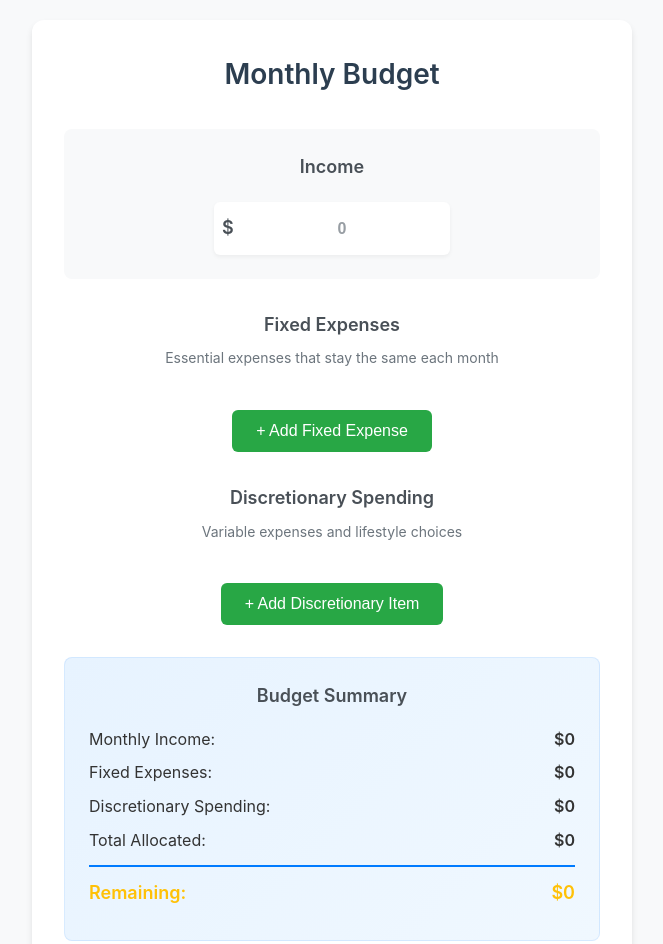
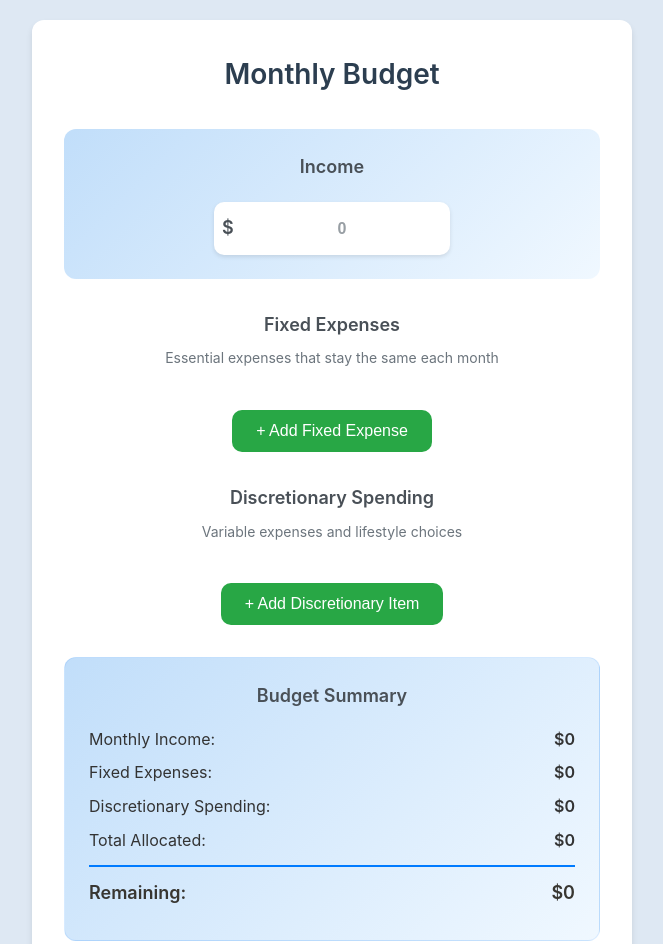
Before and after one commit to bryansbizaar/budget-app, a plain HTML site: page index.html in a window 1280 px wide. Shown: the top 944 px of the page, without its empty margins (308-971 px from the left). Drawn offline with Linux system fonts and the light colour scheme.

Commit message:
Adjusted styling

```diff
--- a/styles.css
+++ b/styles.css
@@ -3,15 +3,15 @@
   --primary-color: #007bff;
   --success-color: #28a745;
   --danger-color: #dc3545;
-  --warning-color: #ffc107;
-  --light-bg: #f8f9fa;
+  --warning-color: #383631;
+  --light-bg: #dee8f3;
   --border-color: #e9ecef;
   --text-primary: #333;
   --text-secondary: #495057;
   --text-muted: #6c757d;
   --transition: 0.2s ease;
-  --border-radius: 6px;
-  --border-radius-lg: 8px;
+  --border-radius: 10px;
+  --border-radius-lg: 12px;
   --spacing-sm: 8px;
   --spacing-md: 12px;
   --spacing-lg: 20px;
@@ -55,7 +55,7 @@ h1 {
 
 /* Income section */
 .income-section {
-  background: var(--light-bg);
+  background: linear-gradient(135deg, #c1defa 0%, #f0f8ff 100%);
   padding: var(--spacing-xl);
   border-radius: var(--border-radius-lg);
   margin-bottom: var(--spacing-xxl);
@@ -76,7 +76,7 @@ h1 {
   background: white;
   padding: var(--spacing-sm);
   border-radius: var(--border-radius);
-  box-shadow: 0 2px 4px rgba(0, 0, 0, 0.05);
+  box-shadow: 0 2px 4px rgba(0, 0, 0, 0.1);
   max-width: 100%;
 }
 
@@ -265,7 +265,7 @@ h1 {
 
 /* Summary section */
 .summary {
-  background: linear-gradient(135deg, #e7f3ff 0%, #f0f8ff 100%);
+  background: linear-gradient(135deg, #c1defa 0%, #f0f8ff 100%);
   padding: var(--spacing-xl);
   border-radius: var(--border-radius-lg);
   margin-top: var(--spacing-xxl);
```
